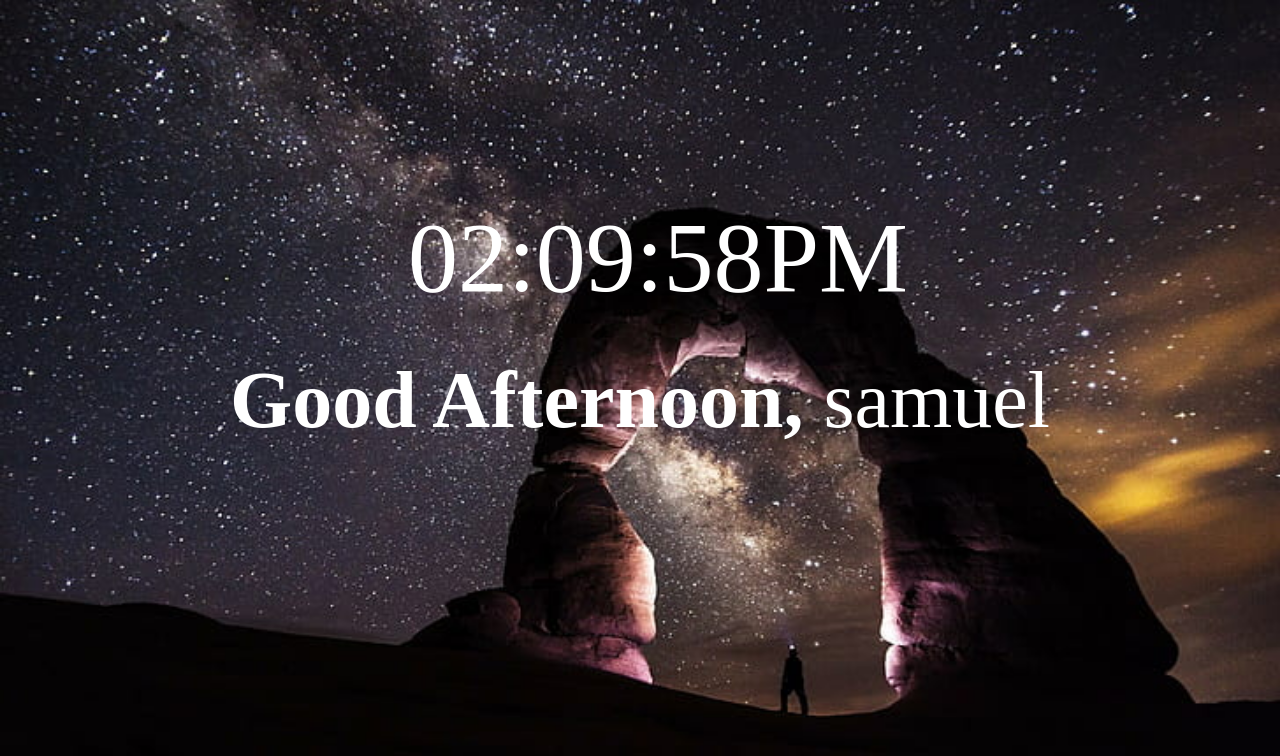
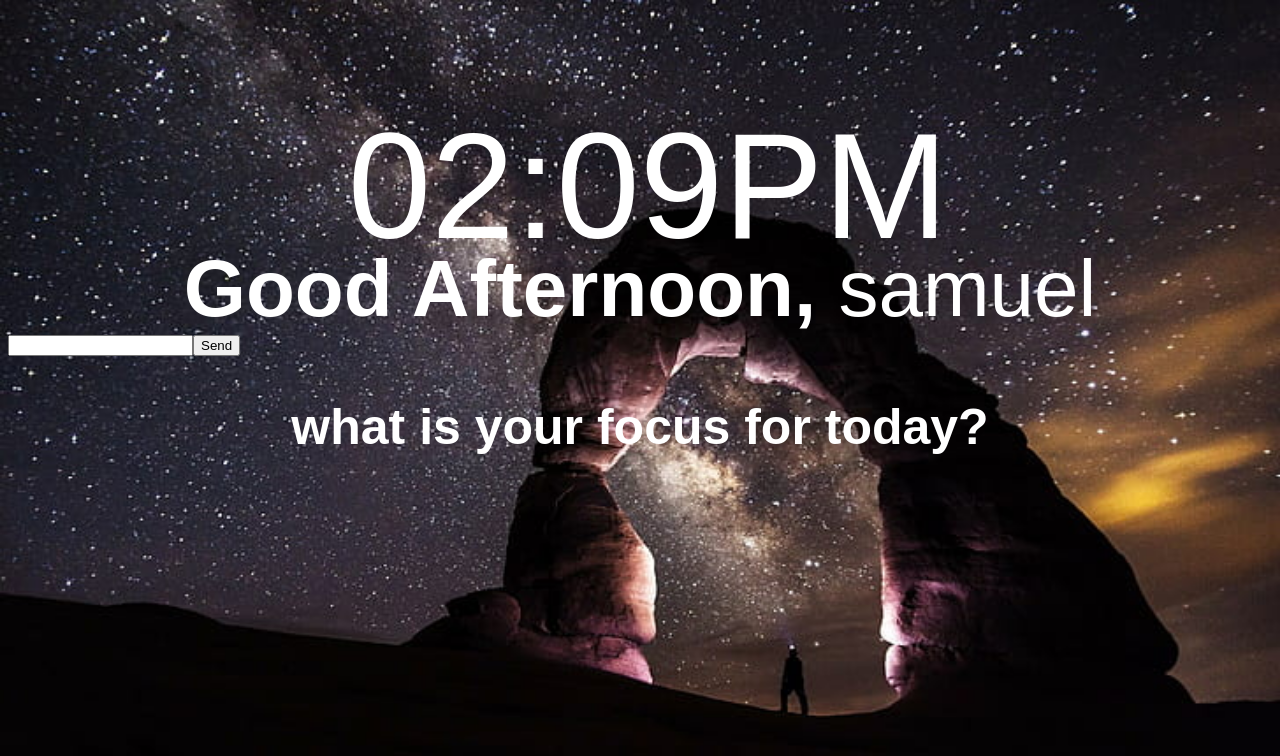
Before and after one commit to samtechnet/weather-App, a website: page index.html in a window 1280 px wide. Drawn offline with Linux system fonts and the light colour scheme.

Commit message:
modify few files: such as time.js,app.js, css and html

```diff
--- a/css/main.css
+++ b/css/main.css
@@ -6,17 +6,26 @@ body {
 }
 
 #clock {
-    font-size: 100px;
+    font-size: 150px;
     width: 900px;
-    margin: 200px;
+    margin: 190px;
+    margin-top: 100px;
     text-align: center;
     border-radius: 20px;
     color: white;
+    font-family: sans-serif;
 }
 
 #greetings {
     color: white;
     text-align: center;
     font-size: 80px;
-    margin-top: -160px;
+    margin-top: -220px;
+    font-family: sans-serif;
 }
+h2{
+    color: white;
+    text-align: center;
+    font-size: 50px;
+    font-family: sans-serif;
+}
--- a/index.html
+++ b/index.html
@@ -10,7 +10,12 @@
 <body>
     <div id="clock">8:10:45</div>
     <div id="greetings">Good</div>
+
+    <form action="/message" method="post"><input type="text"><button type="submit">Send</button></form>
+
+    <div><h2>what is your focus for today?</h2></div>
+    <br>
     <script src="time.js"></script>
     <script src="greet.js"></script>
 </body>
-</htm
+</html>
--- a/time.js
+++ b/time.js
@@ -19,7 +19,7 @@ function showTime() {
             sec = sec < 10 ? "0" + sec : sec;
 
             let currentTime = hour + ":"
-                + min + ":" + sec + am_pm;
+                + min +  am_pm;
 
             document.getElementById("clock")
         .innerHTML = currentTime;
```
Also changed, not shown: app.js (+36 -4 lines).
